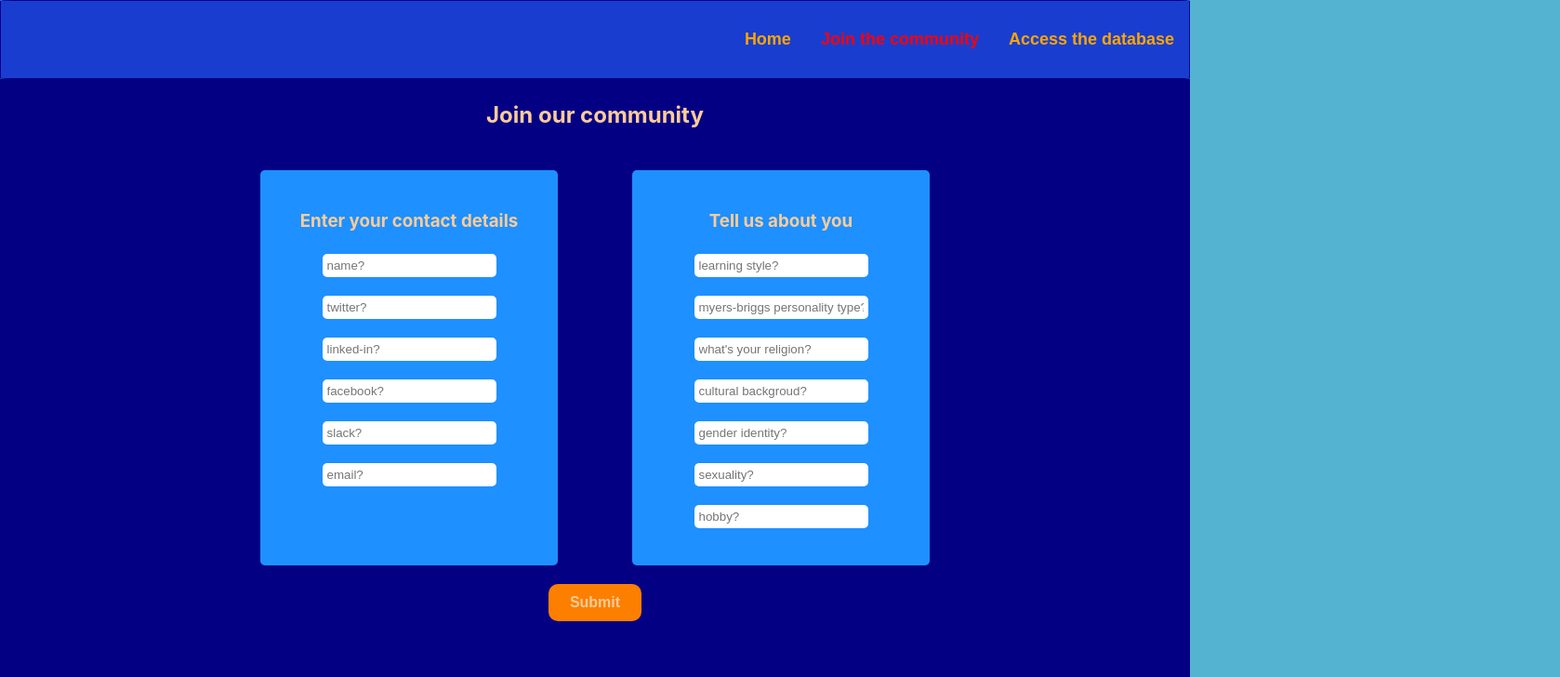
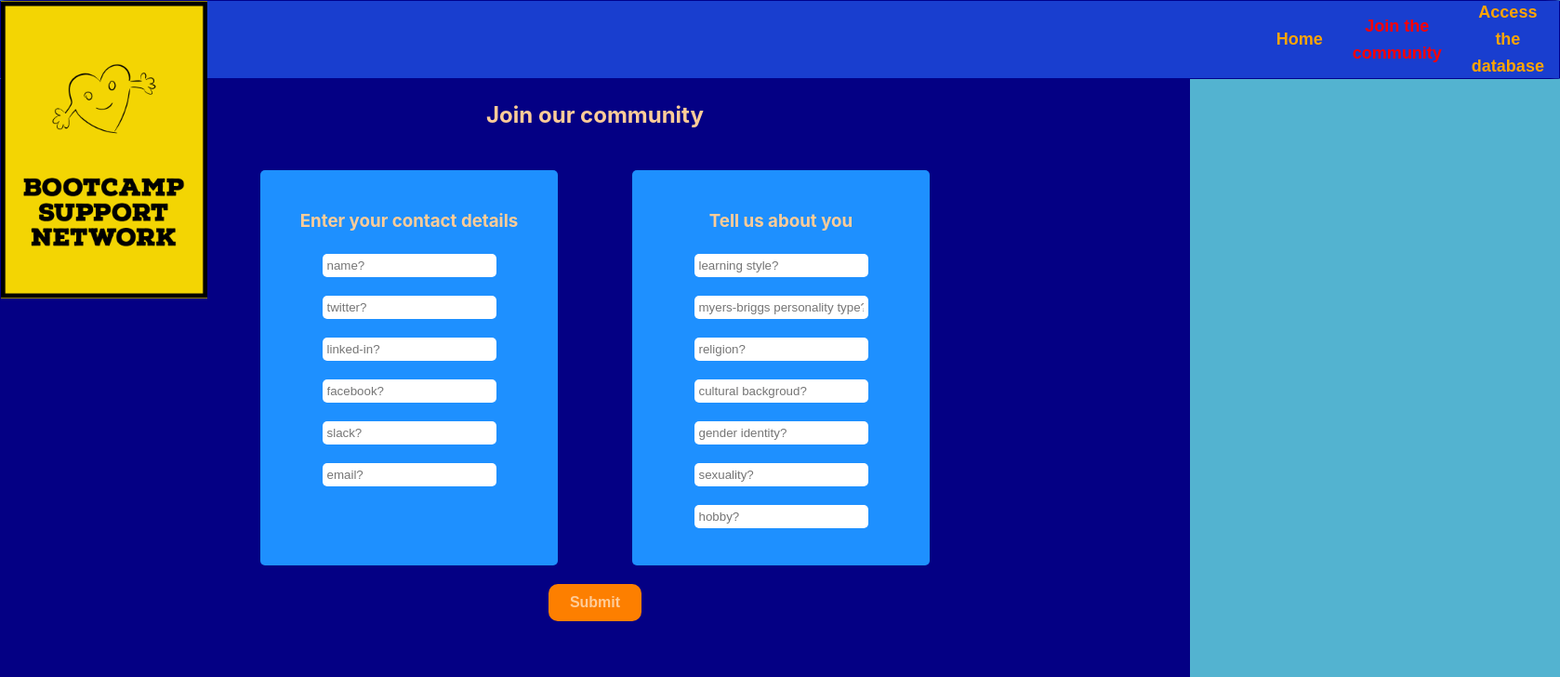
Before and after one commit to DionneSD/School-of-Code-Week-9-Project_BSN_FrontEnd, a React (Create React App) app in the folder functional-nonsense-frontend/: page /join in a window 1280 px wide. Shown: the top 728 px of the page at 93% size, 1678 px wide, since content can reach past the window. Built offline with nearby package versions, Linux system fonts and the light colour scheme.

Commit message:
EOD push

```diff
--- /dev/null
+++ b/functional-nonsense-frontend/src/components/NavBar/logo.css
@@ -0,0 +1,11 @@
+/* * {
+  width: 100px;
+  height: 100px;
+  margin: 0 0 0 0;
+  padding: 0 0 0 0;
+  background-image: url(../../images/logo.png);
+  background-size: cover;
+  background-repeat: no-repeat;
+  background-position: center;
+  border-radius: 50%;
+} */
--- a/functional-nonsense-frontend/src/components/NavBar/navBar.js
+++ b/functional-nonsense-frontend/src/components/NavBar/navBar.js
@@ -1,11 +1,16 @@
 import React from "react";
 // import { NavLink } from "react-router-dom";
 import { Nav, NavLink, NavMenu } from "./navBarElements";
+import logo from "./logo.png";
+import "./logo.css";
 
 const NavBar = () => {
   return (
     <>
       <Nav>
+      <fig>
+    <img className="logo" src={logo} alt="logo" />
+  </fig>
         <NavMenu>
           <NavLink to="/" activeStyle>
             Home
--- a/functional-nonsense-frontend/src/components/NavBar/navBarElements.js
+++ b/functional-nonsense-frontend/src/components/NavBar/navBarElements.js
@@ -1,6 +1,7 @@
 // import { FaBars } from "react-icons/fa";
 import { NavLink as Link } from "react-router-dom";
 import styled from "styled-components";
+
 
 export const Nav = styled.nav`
   background: #193ecf ;
@@ -33,6 +34,8 @@
 
 export const NavMenu = styled.div`
   display: flex;
+padding-Left: 30cm;
+
   align-items:right ;
   justifyContent: flex-end;
   @media screen and (max-width: 768px) {
--- a/functional-nonsense-frontend/src/components/Pages/DatabasePage/databasePage.css
+++ b/functional-nonsense-frontend/src/components/Pages/DatabasePage/databasePage.css
@@ -60,9 +60,7 @@
     font-weight: bold;
 }
 
-.content-table th {
-    padding: 12px 15px;
-}
+.content-table th
 
 
 .content-table td {
--- a/functional-nonsense-frontend/src/components/Pages/InputPage/inputPage.js
+++ b/functional-nonsense-frontend/src/components/Pages/InputPage/inputPage.js
@@ -131,7 +131,7 @@
         <h3>Tell us about you</h3>
         <input type="text" value={learningStyle} onChange={handleLearningStyleChange} id="learning-style" placeholder="learning style?"></input>
         <input type="text" value={mbPersonality} onChange={handlembPersonalityChange} id="mb-personality" placeholder="myers-briggs personality type?"></input>
-        <input type="text" value={religion} onChange={handleReligionChange} id="religion" placeholder="what's your religion?"></input>
+        <input type="text" value={religion} onChange={handleReligionChange} id="religion" placeholder="religion?"></input>
         <input type="text" value={culturalBackground} onChange={handleCulturalBackgroundChange} id="cultural-background" placeholder="cultural backgroud?"></input>
         <input type="text" value={genderId} onChange={handleGenderIdChange} id="gender-id" placeholder="gender identity?"></input>
         <input type="text" value={sexuality} onChange={handleSexualityChange} id="sexuality" placeholder="sexuality?"></input>
```
Also changed, not shown: functional-nonsense-frontend/src/components/NavBar/logo.png (renamed from functional-nonsense-frontend/src/logo.png).
